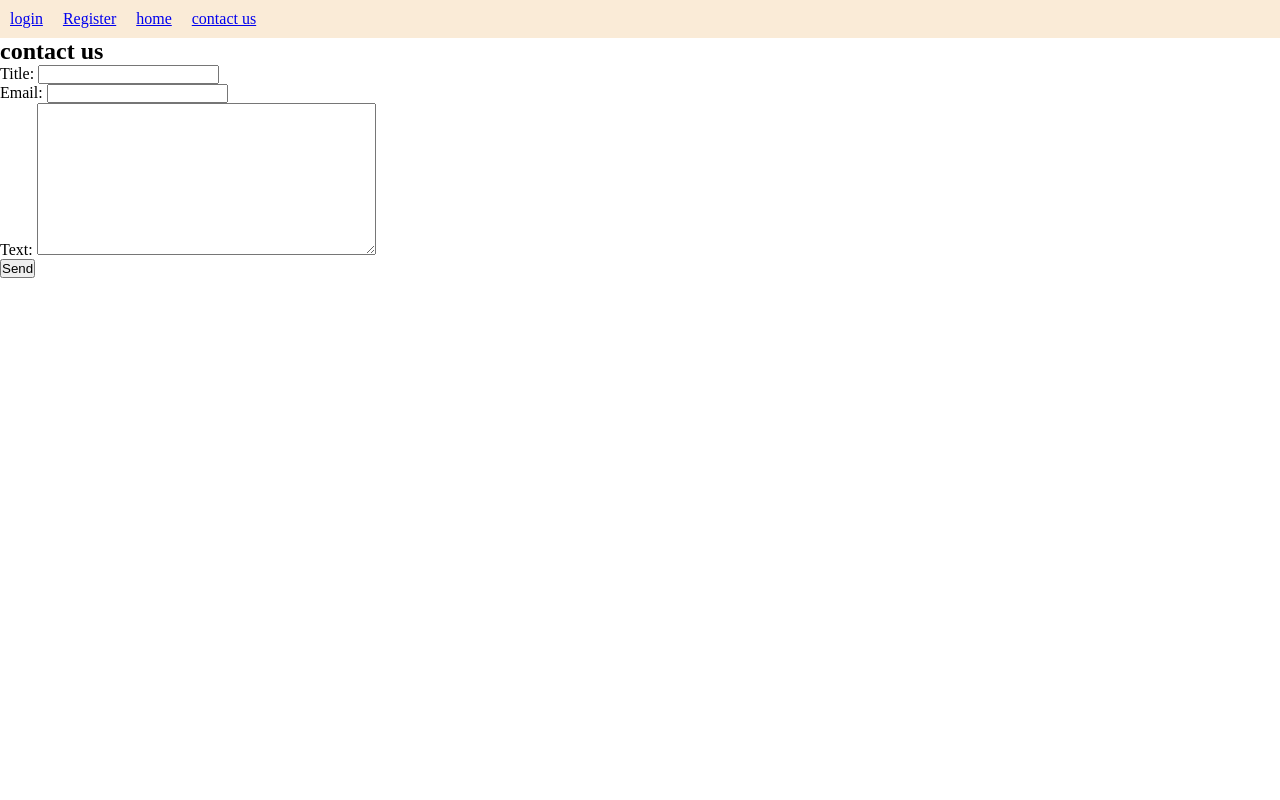
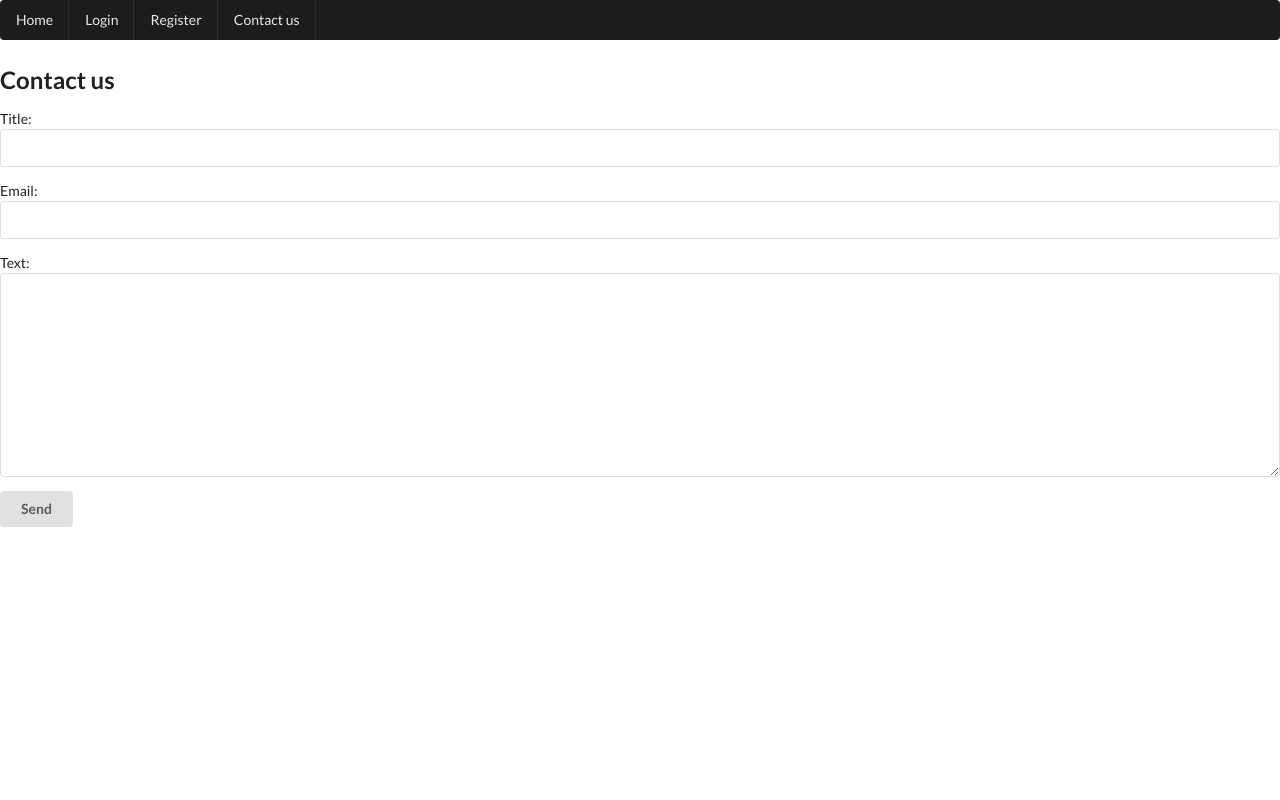
Before and after one commit to Mfary/webelopers, a Django app: page /contactus/ in a window 1280 px wide. Run offline with Django 3.2, Linux system fonts and the light colour scheme.

Commit message:
Make HTML tolerable

```diff
--- a/home/form.py
+++ b/home/form.py
@@ -52,8 +52,7 @@ class ProfileForm(Form):
 
 
 class MakeCourseForm(Form):
-    choice = {('Saturday', 'Saturday'), ('Sunday', 'Sunday'), ('Monday', 'Monday'), ('Tuesday', 'Tuesday'), (
-        'Wednesday', 'Wednesday')}
+    choice = {('0', 'Saturday'), ('1', 'Sunday'), ('2', 'Monday'), ('3', 'Tuesday'), ('4', 'Wednesday')}
     department = forms.CharField(max_length=50 , required=True)
     name = forms.CharField(max_length=50, required=True)
     course_number = forms.IntegerField(required=True)
--- a/static/style.css
+++ b/static/style.css
@@ -1,15 +1,6 @@
-#navbar{
-    width: 100%;
-    display: flex ;
-    flex-direction: row;
-    background: antiquewhite;
-}
-.navitem{
-    margin: 10px;
-}
 *{
-    padding: 0px;
-    margin: 0px;
+    padding: 0;
+    margin: 0;
 }
 #error{
     color: red;
--- a/templates/base.html
+++ b/templates/base.html
@@ -1,6 +1,12 @@
 <!DOCTYPE html>
 <html lang="en">
 <head>
+    <head>
+        <script src="https://code.jquery.com/jquery-3.4.1.js"
+                integrity="sha256-WpOohJOqMqqyKL9FccASB9O0KwACQJpFTUBLTYOVvVU=" crossorigin="anonymous"></script>
+        <link rel="stylesheet" href="https://cdn.jsdelivr.net/npm/semantic-ui@2.4.2/dist/semantic.min.css">
+        <script src="https://cdn.jsdelivr.net/npm/semantic-ui@2.4.2/dist/semantic.min.js"></script>
+    </head>
     <title></title>
     <meta charset="UTF-8">
     {% load static %}
@@ -8,18 +14,18 @@
     {% block title %}
     {% endblock %}
 </head>
-<body>
-<div id='navbar'>
+<body class="ui">
+<div id='navbar' class="ui inverted menu">
+    <a id="homepage" href="/" class="item">Home</a>
     {% if not request.user.is_authenticated %}
-        <a class="navitem" id="login" href="/login/">login</a>
-        <a class="navitem" id="register" href="/signup/">Register</a>
+        <a id="login" href="/login/" class="item">Login</a>
+        <a id="register" href="/signup/" class="item">Register</a>
     {% else %}
-        <a class="navitem" id="logout" href="/logout/">Logout</a>
-        <a class="navitem" id="profile" href="/profile/">Profile</a>
-        <a class="navitem" id="panel" href="/panel/">panel</a>
+        <a id="profile" href="/profile/" class="item">Profile</a>
+        <a id="panel" href="/panel/" class="item">Panel</a>
+        <a id="logout" href="/logout/" class="item">Logout</a>
     {% endif %}
-    <a class="navitem" id="homepage" href="/">home</a>
-    <a class="navitem" id="contact_us" href="/contactus/">contact us</a>
+    <a id="contact_us" href="/contactus/" class="item">Contact us</a>
 </div>
 {% block body %}
 
--- a/templates/change.html
+++ b/templates/change.html
@@ -1,9 +1,9 @@
 {% extends 'base.html' %}
 {% block body %}
     <h2>Change</h2>
-    <form id="setting_form" method="post" action="/change/">
+    <form id="setting_form" method="post" action="/change/" class="ui form">
         {% csrf_token %}
         {{ form.as_p }}
-        <button type="submit">Change</button>
+        <button type="submit" class="ui button">Change</button>
     </form>
 {% endblock %}
--- a/templates/feedback.html
+++ b/templates/feedback.html
@@ -1,12 +1,12 @@
 {% extends 'base.html' %}
 
 {% block body %}
-    <h2>contact us</h2>
-    <div id="form">
-        <form id="contact_us_form" method="post" action="/contactus/">
+    <h2>Contact us</h2>
+    <div id="form" class="ui">
+        <form id="contact_us_form" method="post" action="/contactus/" class="ui form">
             {% csrf_token %}
             {{ form.as_p }}
-            <button type="submit">Send</button>
+            <button type="submit" class="ui button">Send</button>
         </form>
     </div>
 {% endblock %}
--- a/templates/makecourse.html
+++ b/templates/makecourse.html
@@ -5,10 +5,10 @@
     </title>
 {% endblock %}
 {% block body %}
-    <h2>Change</h2>
-    <form id="make_course" method="post" action="/make_course/">
+    <h2>New course</h2>
+    <form id="make_course" method="post" action="/make_course/" class="ui form">
         {% csrf_token %}
         {{ form.as_p }}
-        <button type="submit">Make</button>
+        <button type="submit" class="ui button">Make</button>
     </form>
 {% endblock %}
--- a/templates/panel.html
+++ b/templates/panel.html
@@ -6,6 +6,8 @@
 {% endblock %}
 {% block body %}
     <h2>Panel</h2>
-    <a id="make_new_course" href="/make_course/">Make new course</a>
-    <a id="courses" href="/courses/">Courses</a>
+    <div class="ui two item menu">
+        <a id="make_new_course" href="/make_course/" class="item">Make new course</a>
+        <a id="courses" href="/courses/" class="item">Courses</a>
+    </div>
 {% endblock %}
--- a/templates/signin.html
+++ b/templates/signin.html
@@ -2,14 +2,14 @@
 
 {% block body %}
 <h2>Login</h2>
-<form id="login_form" method="post" action=".">
+<form id="login_form" method="post" action="." class="ui form">
   {% csrf_token %}
   {{ form.as_p }}
-  <button type="submit">Login</button>
+  <button type="submit" class="ui button">Login</button>
 </form>
     {% if error %}
         <div id="error">
-            <h1>error</h1>
+            <h1>Error</h1>
         </div>
     {% endif %}
 {% endblock %}
```
Also changed, not shown: templates/profile.html (+4 -4 lines).
